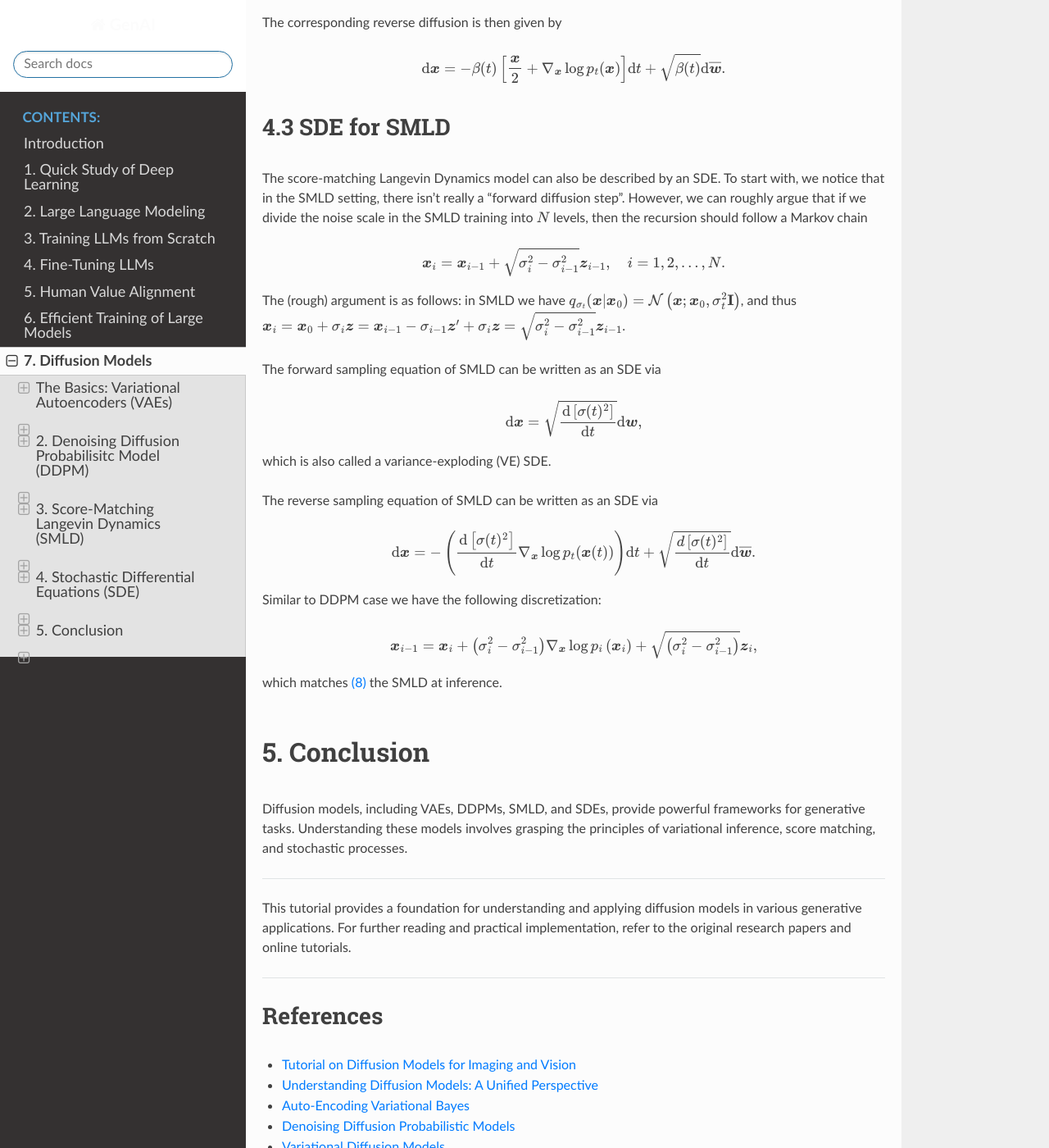
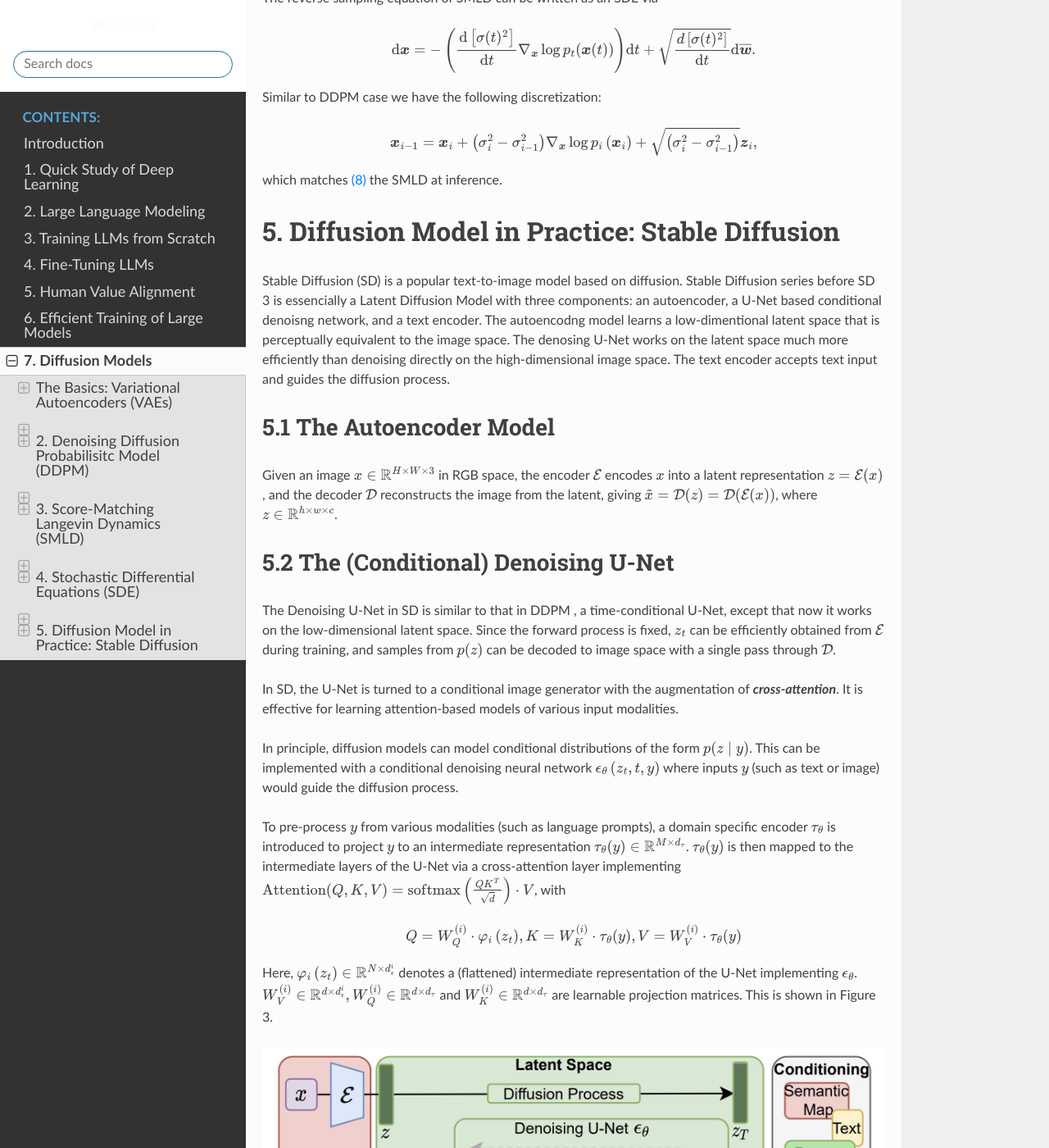
Before and after one commit to JieGroup/GenAI, a Sphinx documentation site: the page built from docs/source/diffusion/index.md, in a window 1280 px wide and 1400 px high, scrolled down 16422 px. Shown: the whole window at 82% size. Built offline with Sphinx 7.4.7 and the Read the Docs theme 3.1.0, drawn with Linux system fonts in a browser that asks for light colours; formulas are drawn with MathJax 3; some of the changed text lies outside the part shown.

Commit message:
SD description

```diff
--- a/docs/source/diffusion/index.md
+++ b/docs/source/diffusion/index.md
@@ -89,7 +89,7 @@
 latents. We instead focus on a special case called Markovian HVAE (MHVAE). In a MHVAE,
 the generative process is a Markov chain, i.e., decoding each $\boldsymbol{z}_t$ only conditions on $\boldsymbol{z}_{t+1}$. See below for a MHVAE.
 
-![HVAE](img_diffusion/hvae.png)*Figure 1: A Markovian Hierarchical Variational Autoencoder with $T$ hierarchical latents. The generative process is modeled as a Markov chain, where each latent $\boldsymbol{z}_t$ is generated only from the previous latent $\boldsymbol{z}_{t+1}$.*
+![HVAE](img_diffusion/hvae.png)*Figure 1: A Markovian Hierarchical Variational Autoencoder with $T$ hierarchical latents. The generative process is modeled as a Markov chain, where each latent $\boldsymbol{z}_t$ is generated only from the previous latent $\boldsymbol{z}_{t+1}$.* ([image source](https://arxiv.org/abs/2208.11970))
 
 The joint distribution and the posterior of a MHVAE is given by
 
@@ -165,7 +165,7 @@
 
 The full process of the encoders $q(\boldsymbol{x}_t|\boldsymbol{x}_{t-1})$ (adding noises) and decoders $p(\boldsymbol{x}_t|\boldsymbol{x}_{t+1})$ (denoising) is shown below.
 
-![VDM](img_diffusion/vdm.png)*Figure 2: A visual representation of a Variational Diffusion Model; $\boldsymbol{x}_0$ represents true data observations such as natural images, $\boldsymbol{x}_T$ represents pure Gaussian noise, and $\boldsymbol{x}_t$ is an intermediate noisy version of $\boldsymbol{x}_0$. Each $q\left(\boldsymbol{x}_t | \boldsymbol{x}_{t-1}\right)$ is modeled as a Gaussian distribution that uses the output of the previous state as its mean.*
+![VDM](img_diffusion/vdm.png)*Figure 2: A visual representation of DDPM* [image source](https://arxiv.org/abs/2208.11970)
 
 ### 2.1 ELBO of DDPM <a name="elbo-of-ddpm"></a>
 
@@ -377,30 +377,31 @@
 
 #### Training a Denoising Diffusion Probabilistic Model.
 
-For every image $\boldsymbol{x}_0$ in your training dataset:
+
 - Repeat the following steps until convergence.
-- Pick a random time stamp $t \sim \mathrm{Uniform}[1, T]$.
-- Draw a sample $\boldsymbol{x}_t \sim \mathcal{N}\left(\boldsymbol{x}_t | \sqrt{\bar{\alpha}_t} \boldsymbol{x}_0,\left(1-\bar{\alpha}_t\right) \mathbf{I}\right)$ by
+- For every image $\boldsymbol{x}^{(m)}_0, m=1,\ldots,M$ ($M$ is the batch size) in a batch for training: sample a random time stamp $t^{(m)} \sim \mathrm{Uniform}[1, T]$.
+- Draw a sample $\boldsymbol{\epsilon}^{(m)}_0 \sim \mathcal{N}(0, \mathbf{I})$
+- Draw a sample $\boldsymbol{x}^{(m)}_{t^{(m)}} \sim \mathcal{N}\left(\boldsymbol{x}^{(m)}_{t^{(m)}} | \sqrt{\bar{\alpha}_{t^{(m)}}} \boldsymbol{x}^{(m)}_0,\left(1-\bar{\alpha}_{t^{(m)}}\right) \mathbf{I}\right)$ by
 
 $$
-\boldsymbol{x}_t=\sqrt{\bar{\alpha}_t} \boldsymbol{x}_0+\sqrt{\left(1-\bar{\alpha}_t\right)} \boldsymbol{z}, \quad \boldsymbol{z} \sim \mathcal{N}(0, \mathbf{I}) .
+\boldsymbol{x}^{(m)}_t=\sqrt{\bar{\alpha}_{t^{(m)}}} \boldsymbol{x}^{(m)}_0+\sqrt{\left(1-\bar{\alpha}_{t^{(m)}}\right)} \boldsymbol{\epsilon}^{(m)}_0.
 $$
 
 - Take gradient descent step on
 
 $$
-\nabla_{\boldsymbol{\theta}}\left\|\widehat{\boldsymbol{\epsilon}}_{\boldsymbol{\theta}}\left(\boldsymbol{x}_t,t\right)-\boldsymbol{\epsilon}_0\right\|^2
+\nabla_{\boldsymbol{\theta}}\sum^{M}_{m=1}\left\|\widehat{\boldsymbol{\epsilon}}_{\boldsymbol{\theta}}\left(\boldsymbol{x}^{(m)}_{t^{(m)}},{t^{(m)}}\right)-\boldsymbol{\epsilon}_0\right\|^2
 $$
 
 
 #### Inference on a Denoising Diffusion Probabilistic Model.
-- Given a white noise vector $\boldsymbol{x}_T \sim \mathcal{N}(0, \mathbf{I})$.
+- Sample an $\boldsymbol{x}_T \sim \mathcal{N}(0, \mathbf{I})$.
 - Repeat the following for $t=T, T-1, \ldots, 1$.
-- We calculate $\widehat{\boldsymbol{\epsilon}}_{\boldsymbol{\theta}}\left(\boldsymbol{x}_t,t\right)$ using our trained denoiser.
+- Calculate $\widehat{\boldsymbol{\epsilon}}_{\boldsymbol{\theta}}\left(\boldsymbol{x}_t,t\right)$.
 - Update according to
 
 $$
-\boldsymbol{x}_{t-1}=\frac{1}{{\sqrt{{\alpha}_t}}}\boldsymbol{x}_t-\frac{1-{\alpha}_t}{\sqrt{1-\bar{\alpha}_t}\sqrt{{\alpha}_t}}\widehat{\boldsymbol{\epsilon}}_{\boldsymbol{\theta}}\left(\boldsymbol{x}_t, t\right)+\sigma_q(t) \boldsymbol{z}, \quad \boldsymbol{z} \sim \mathcal{N}(0, \mathbf{I}) .
+\boldsymbol{x}_{t-1}=\frac{1}{{\sqrt{{\alpha}_t}}}\boldsymbol{x}_t-\frac{1-{\alpha}_t}{\sqrt{1-\bar{\alpha}_t}\sqrt{{\alpha}_t}}\widehat{\boldsymbol{\epsilon}}_{\boldsymbol{\theta}}\left(\boldsymbol{x}_t, t\right)+\sigma_q(t) \boldsymbol{z}_t, \quad \boldsymbol{z}_t \sim \mathcal{N}(0, \mathbf{I}) .
 $$
 
 
@@ -413,10 +414,10 @@
 $$
 
 
-and thus
+and replace the  $\mathbb{E}\left[\sqrt{\bar{\alpha}_t}\boldsymbol{x}_0 | \boldsymbol{x}_t\right]$ with $\sqrt{\bar{\alpha}_t}\boldsymbol{x}_0 $ as an approximation, we have
 
 $$
-\boldsymbol{x}_0=\frac{\boldsymbol{x}_t+\left(1-\bar{\alpha}_t\right) \nabla_{\boldsymbol{x}_t} \log p\left(\boldsymbol{x}_t\right)}{\sqrt{\bar{\alpha}_t}}.
+\boldsymbol{x}_0 \approx \frac{\boldsymbol{x}_t+\left(1-\bar{\alpha}_t\right) \nabla_{\boldsymbol{x}_t} \log p\left(\boldsymbol{x}_t\right)}{\sqrt{\bar{\alpha}_t}}.
 $$ (oi)
 
 
@@ -481,10 +482,6 @@
 - Furthermore, because the learned score function is deterministic, sampling with a noise term
 involved adds stochasticity to the generative process, allowing us to avoid deterministic trajectories.
 
-See below for an example of three sampling trajectories generated with Langevin dynamics, all starting
-from the same initialization point, for a Mixture of Gaussians.
-
-![SMLD](img_diffusion/smld.png)*Figure 4: Visualization of three random sampling trajectories generated with Langevin dynamics, all starting from the same initialization point, for a Mixture of Gaussians. The left figure plots these sampling trajectories on a three-dimensional contour, while the right figure plots the sampling trajectories against the groundtruth score function. From the same initialization point, we are able to generate samples from different modes due to the stochastic noise term in the Langevin dynamics sampling procedure; without it, sampling from a fixed point would always deterministically follow the score to the same mode every trial.*
 
 ### 3.2 Score Matching Techniques <a name="sm-techniques"></a>
 
@@ -738,15 +735,44 @@
 
 which matches {eq}`LD` the SMLD at inference.
 
-## 5. Conclusion <a name="conclusion"></a>
+## 5. Diffusion Model in Practice: Stable Diffusion
 
-Diffusion models, including VAEs, DDPMs, SMLD, and SDEs, provide powerful frameworks for generative tasks. Understanding these models involves grasping the principles of variational inference, score matching, and stochastic processes.
+Stable Diffusion (SD) is a popular text-to-image model based on diffusion. Stable Diffusion series before SD 3 is essencially a Latent Diffusion Model with three components: an autoencoder, a U-Net based conditional denoisng network, and a text encoder. The autoencodng model learns a low-dimentional  latent space that is perceptually equivalent to the image space. The denosing U-Net works on the latent space much more efficiently than denoising directly on the high-dimensional image space. The text encoder accepts text input and guides the diffusion process.
 
----
 
-This tutorial provides a foundation for understanding and applying diffusion models in various generative applications. For further reading and practical implementation, refer to the original research papers and online tutorials.
 
----
+### 5.1 The Autoencoder Model
+
+Given an image $x \in \mathbb{R}^{H \times W \times 3}$ in RGB space, the encoder $\mathcal{E}$ encodes $x$ into a latent representation $z=\mathcal{E}(x)$, and the decoder $\mathcal{D}$ reconstructs the image from the latent, giving $\tilde{x}=\mathcal{D}(z)=\mathcal{D}(\mathcal{E}(x))$, where $z \in \mathbb{R}^{h \times w \times c}$.
+
+
+### 5.2 The (Conditional) Denoising U-Net
+
+The Denoising U-Net in SD is similar to that in DDPM
+, a time-conditional U-Net, except that now it works on the low-dimensional latent space. Since the forward process is fixed, $z_t$ can be efficiently obtained from $\mathcal{E}$ during training, and samples from $p(z)$ can be decoded to image space with a single pass through $\mathcal{D}$.
+
+In SD, the U-Net is turned to a conditional image generator with the augmentation of ***cross-attention***.  It is effective for learning attention-based models of various input modalities.
+
+In principle, diffusion models can model conditional distributions of the form $p(z \mid y)$. This can be implemented with a conditional denoising neural network $\epsilon_\theta\left(z_t, t, y\right)$ where inputs $y$ (such as text or image) would guide the diffusion process.
+
+To pre-process $y$ from various modalities (such as language prompts), a domain specific encoder $\tau_\theta$ is introduced to project $y$ to an intermediate representation $\tau_\theta(y) \in \mathbb{R}^{M \times d_\tau}$. $\tau_\theta(y)$ is then mapped to the intermediate layers of the U-Net via a cross-attention layer implementing $\operatorname{Attention}(Q, K, V)=\operatorname{softmax}\left(\frac{Q K^T}{\sqrt{d}}\right) \cdot V$, with
+
+$$
+Q=W_Q^{(i)} \cdot \varphi_i\left(z_t\right), K=W_K^{(i)} \cdot \tau_\theta(y), V=W_V^{(i)} \cdot \tau_\theta(y)
+$$
+
+
+Here, $\varphi_i\left(z_t\right) \in \mathbb{R}^{N \times d_\epsilon^i}$ denotes a (flattened) intermediate representation of the U-Net implementing $\epsilon_\theta$. $W_V^{(i)} \in\mathbb{R}^{d \times d_\epsilon^i}, W_Q^{(i)} \in \mathbb{R}^{d \times d_\tau}$ and $W_K^{(i)} \in \mathbb{R}^{d \times d_\tau}$ are learnable projection matrices. This is shown in Figure 3.
+
+![LDM](img_diffusion/ldm.png)*Figure 3: Overview of LDM* ([image source](https://arxiv.org/abs/2112.10752))
+
+Based on image-conditioning pairs, the conditional LDM is learned via
+
+$$
+L_{L D M}:=\mathbb{E}_{\mathcal{E}(x), y, \epsilon \sim \mathcal{N}(0,1), t}\left[\left\|\epsilon-\epsilon_\theta\left(z_t, t, \tau_\theta(y)\right)\right\|_2^2\right]
+$$
+
+where both $\tau_\theta$ and $\epsilon_\theta$ are jointly optimized. This conditioning mechanism is flexible as $\tau_\theta$ can be parameterized with domain-specific experts, e.g. (unmasked) transformers when $y$ are text prompts.
 
 ### References
 
@@ -757,3 +783,4 @@
 - [Variational Diffusion Models](https://arxiv.org/abs/2107.00630)
 - [Score-Based Generative Modeling through Stochastic Differential Equations](https://arxiv.org/abs/2011.13456)
 - [Tweedie's Formula and Selection Bias](https://efron.ckirby.su.domains/papers/2011TweediesFormula.pdf)
+- [High-Resolution Image Synthesis with Latent Diffusion Models](https://arxiv.org/abs/2112.10752)
```
Also changed, not shown: other parts of docs/source/diffusion/index.md (+2 -2 lines), docs/source/diffusion/img_diffusion/ldm.png (added).
